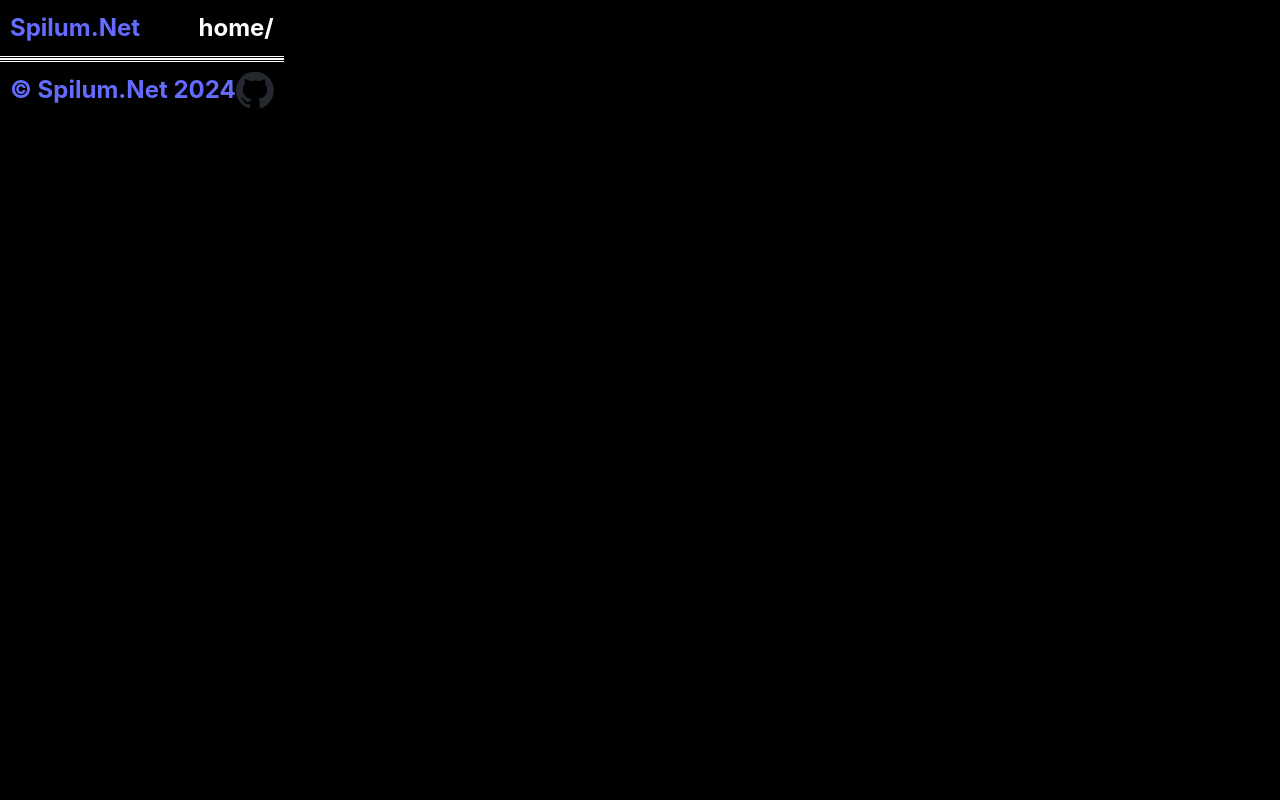
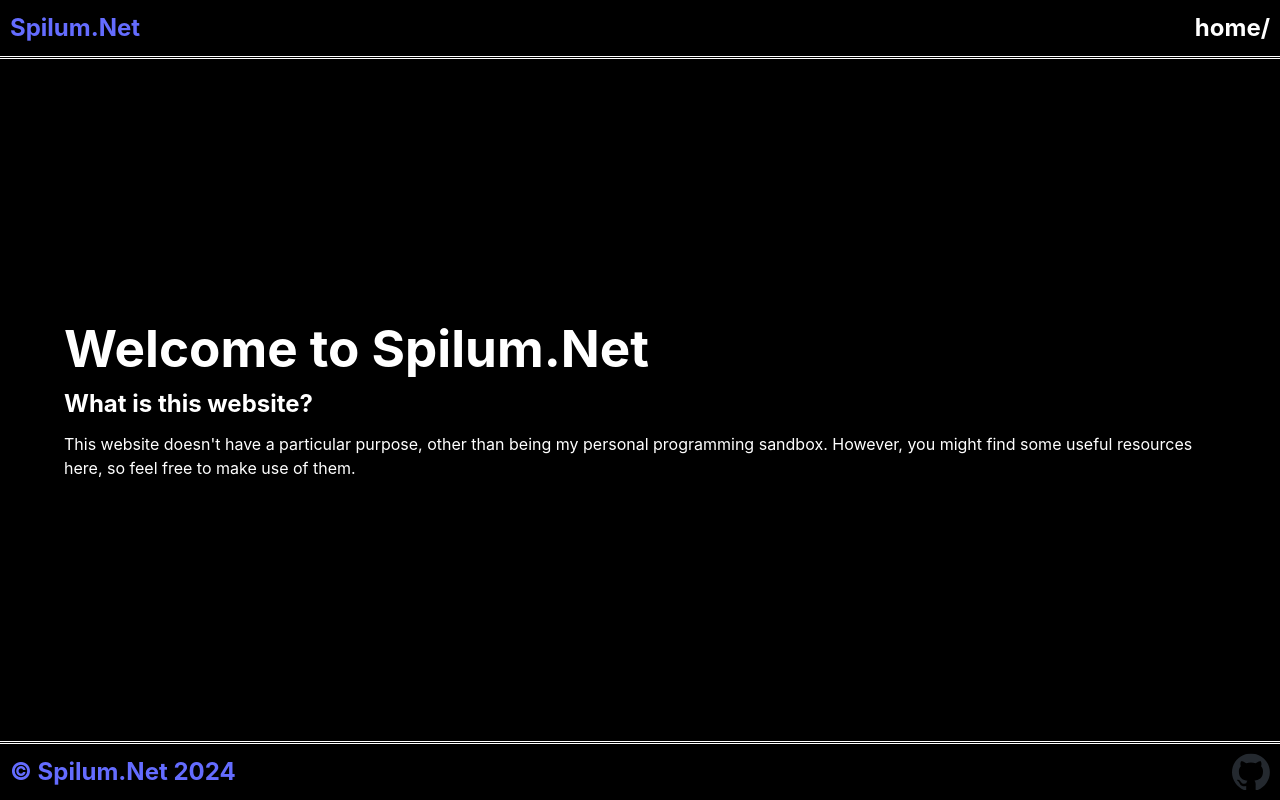
Before and after one commit to tristanpn02/SpilumNet, a React (Vite) app: page / in a window 1280 px wide. Built offline with nearby package versions, Linux system fonts and the light colour scheme.

Commit message:
Create Home Page

```diff
--- a/src/App.tsx
+++ b/src/App.tsx
@@ -2,12 +2,15 @@ import { useState } from 'react'
 import './App.css'
 import Header from './Components/Header'
 import Footer from './Components/Footer'
+
+import Home from './Pages/Home'
 
 function App() {
 
   return (
     <>
       <Header />
+      <Home />
       <Footer />
     </>
   )
--- /dev/null
+++ b/src/Pages/Home/index.tsx
@@ -0,0 +1,16 @@
+import React from "react";
+
+const Home = () => {
+    return (
+        <div className="home">
+            <h1>Welcome to Spilum.Net</h1>
+            <h2>What is this website?</h2>
+
+            <p>This website doesn't have a particular purpose, other than being my personal programming sandbox.
+                However, you might find some useful resources here, so feel free to make use of them.
+            </p>
+        </div>
+    )
+}
+
+export default Home;
```
